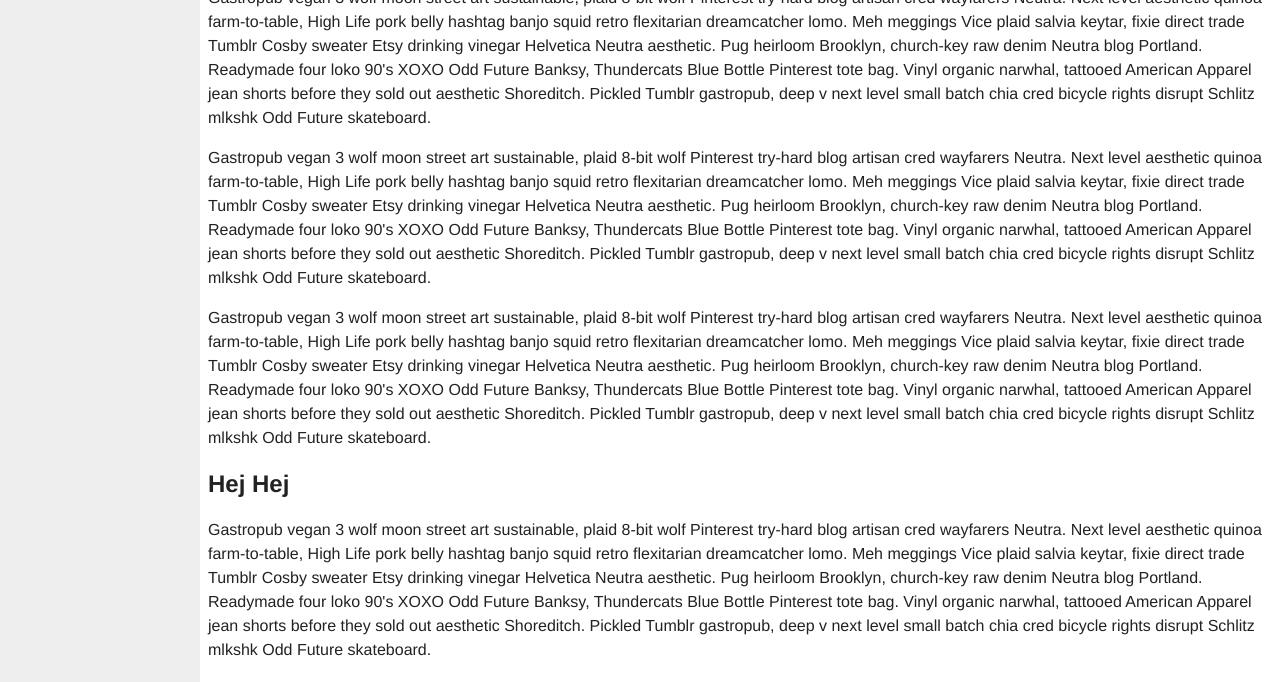
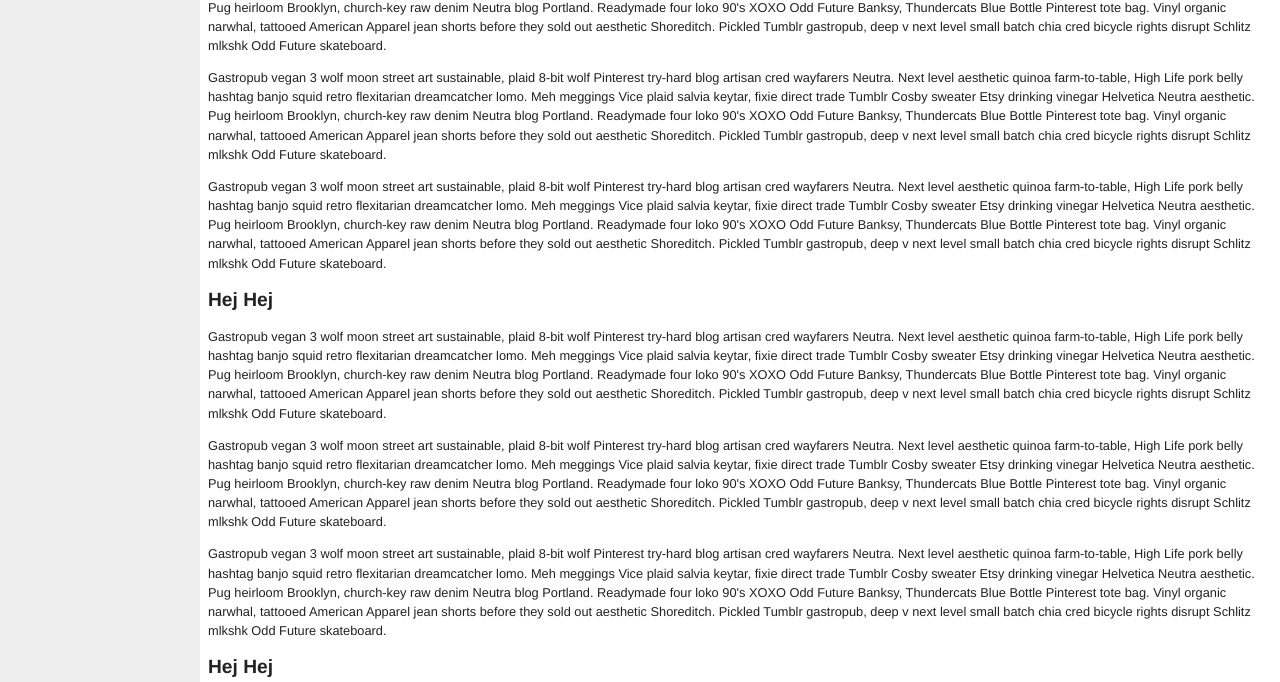
Before and after one commit to herartandshrine/kiddo-in-stockholm, a website: page src/html/index.html in a window 1280 px wide. Shown: the part 142-824 px from the top of the page. Drawn offline with nearby package versions, Linux system fonts and the light colour scheme; files that its build step writes are made by us from their sources.

Commit message:
Favicon & text size

```diff
--- a/src/css/general.scss
+++ b/src/css/general.scss
@@ -1,8 +1,10 @@
 html {
   font-family: Helvetica, Arial, sans-serif;
+  font-size: 100%;
 }
 body {
   color: $black;
+  font-size: 0.8em;
 }
 p {
   line-height: 1.5em;
--- a/src/html/index.html
+++ b/src/html/index.html
@@ -4,6 +4,7 @@
     <meta charset="utf-8" />
     <title>Kiddo IN Stockholm</title>
     <link rel='stylesheet' type='text/css' href='./main.css' />
+    <link rel='icon' href='favicon.png' />
     <meta name="viewport" content="width=device-width, initial-scale=1.0, maximum-scale=1.0, user-scalable=no" />
     <meta http-equiv="X-UA-Compatible" content="IE=edge" />
   </head>
```
